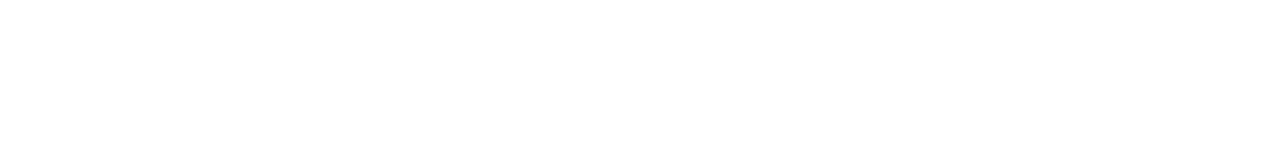
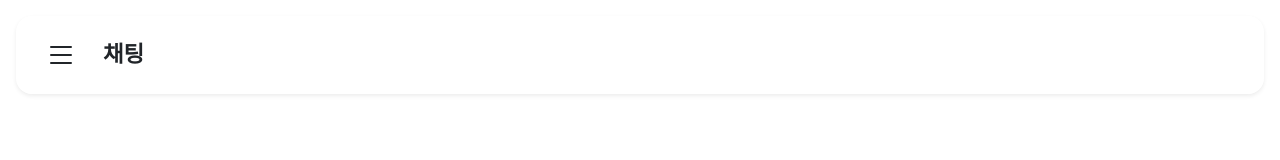
Before and after one commit to rivercory/teenagercode, a Vue app: page /chat in a window 1280 px wide. Before the commit this address had no page. Shown: the top 160 px of the page. Built offline with nearby package versions, Linux system fonts and the light colour scheme; a web font is replaced by a local one.

Commit message:
Version 1.1.5

```diff
--- a/src/components/NavMenu.vue
+++ b/src/components/NavMenu.vue
@@ -1,5 +1,5 @@
 <template>
-  <nav class="top-bar rounded-2 shadow-sm bg-body-tertiary" aria-label="Light offcanvas navbar">
+  <nav class="top-bar rounded-4 shadow-sm" aria-label="Light offcanvas navbar">
     <button class="btn" type="button" data-bs-toggle="offcanvas" data-bs-target="#offcanvasNavbarLight"
             aria-controls="offcanvasNavbarLight" aria-label="Toggle navigation">
       <svg xmlns="http://www.w3.org/2000/svg" width="32" height="32" fill="currentColor" class="bi bi-list" viewBox="0 0 16 16">
@@ -7,7 +7,7 @@
       </svg>
     </button>
     <a class="btn navbar-brand" href="#">{{ title }}</a>
-    <div class="offcanvas offcanvas-end" tabindex="-1" id="offcanvasNavbarLight"
+    <div class="offcanvas offcanvas-start" tabindex="-1" id="offcanvasNavbarLight"
          aria-labelledby="offcanvasNavbarLightLabel">
       <div class="offcanvas-header">
         <h5 class="offcanvas-title" id="offcanvasNavbarLightLabel">Offcanvas</h5>
@@ -49,6 +49,7 @@
 .top-bar {
   padding: 1rem;
   margin: 1rem;
+  background-color: #FFFFFF80;
 }
 
 .navbar-brand {
--- a/src/router/index.js
+++ b/src/router/index.js
@@ -1,6 +1,9 @@
 import { createRouter, createWebHistory } from 'vue-router'
-import HomeView from '../views/HomeView.vue'
+import HomeView from '@/views/HomeView.vue'
 import AboutView from "@/views/AboutView.vue";
+import ChatView from "@/views/ChatView.vue";
+import SigninView from "@/views/SigninView.vue";
+import SignupView from "@/views/SignupView.vue";
 
 const routes = [
   {
@@ -12,6 +15,21 @@ const routes = [
     path: '/about',
     name: 'about',
     component: AboutView
+  },
+  {
+    path: '/chat',
+    name: 'chat',
+    component: ChatView
+  },
+  {
+    path: '/signin',
+    name: 'signin',
+    component: SigninView
+  },
+  {
+    path: '/signup',
+    name: 'signup',
+    component: SignupView
   }
 ]
 
--- a/src/views/AboutView.vue
+++ b/src/views/AboutView.vue
@@ -1,6 +1,7 @@
 <script setup>
 import { ref, onMounted } from 'vue'
 import { supabase } from '../lib/supabaseClient'
+import NavMenu from "@/components/NavMenu.vue";
 
 const countries = ref([])
 
@@ -15,6 +16,7 @@ onMounted(() => {
 </script>
 
 <template>
+  <NavMenu title="소개" />
   <ul>
     <li v-for="country in countries" :key="country.id">{{ country.name }}</li>
   </ul>
--- /dev/null
+++ b/src/views/ChatView.vue
@@ -0,0 +1,12 @@
+<script setup>
+
+import NavMenu from "@/components/NavMenu.vue";
+</script>
+
+<template>
+  <NavMenu title="채팅" />
+</template>
+
+<style>
+
+</style>
--- /dev/null
+++ b/src/views/SigninView.vue
@@ -0,0 +1,11 @@
+<script setup>
+import NavMenu from "@/components/NavMenu.vue";
+</script>
+
+<template>
+  <NavMenu title="로그인" />
+</template>
+
+<style>
+
+</style>
--- /dev/null
+++ b/src/views/SignupView.vue
@@ -0,0 +1,12 @@
+<script setup>
+
+import NavMenu from "@/components/NavMenu.vue";
+</script>
+
+<template>
+  <NavMenu title="회원가입" />
+</template>
+
+<style>
+
+</style>
```
